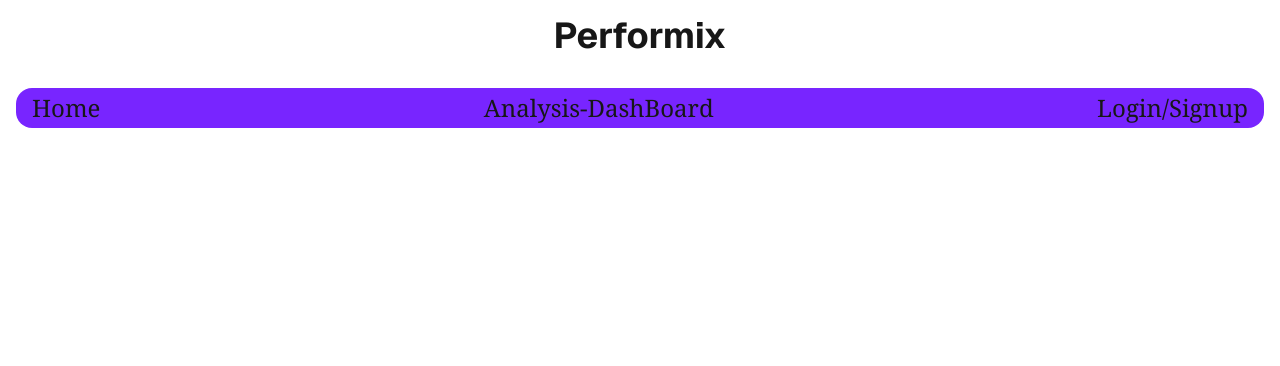
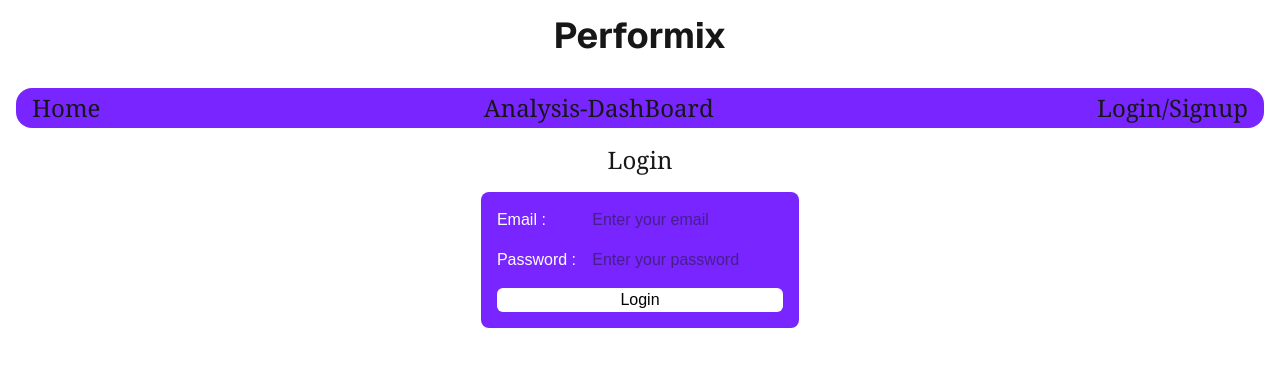
Before and after one commit to davidvensilinr/Performix, a Next.js app in the folder frontend/: page /pages/login in a window 1280 px wide. Shown: the top 366 px of the page. Built offline with nearby package versions, Linux system fonts and the light colour scheme.

Commit message:
login page ui setup

```diff
--- a/frontend/app/pages/login/page.tsx
+++ b/frontend/app/pages/login/page.tsx
@@ -3,7 +3,22 @@ export default function Login(){
     return(
         <div>
             <Navbar/>
-
+            <div className="flex flex-col items-center justify-center">
+            <h1 className="text-center pb-4 text-2xl font-serif">Login</h1>
+            <div style={{backgroundColor:"#7825ff"}} className="p-4 rounded-lg ">
+            <form>
+            <div className="flex flex-row items-center pb-4">
+                <h3 className="text-white w-1/3" >Email :</h3>
+                <input type="email" placeholder="Enter your email" className="w-2/3"/>
+                </div>
+            <div className="flex flex-row items-center pb-4">
+                <h3 className="text-white w-1/3" >Password :</h3>
+                <input type="password" placeholder="Enter your password" className="w-2/3"/>
+                </div>
+                <button className=" text-black flex items-center justify-center w-full bg-white transition duration-1000 hover:bg-gray-300 rounded-md">Login</button>
+            </form>
+            </div>
+            </div>
         </div>
     )
 }
```
